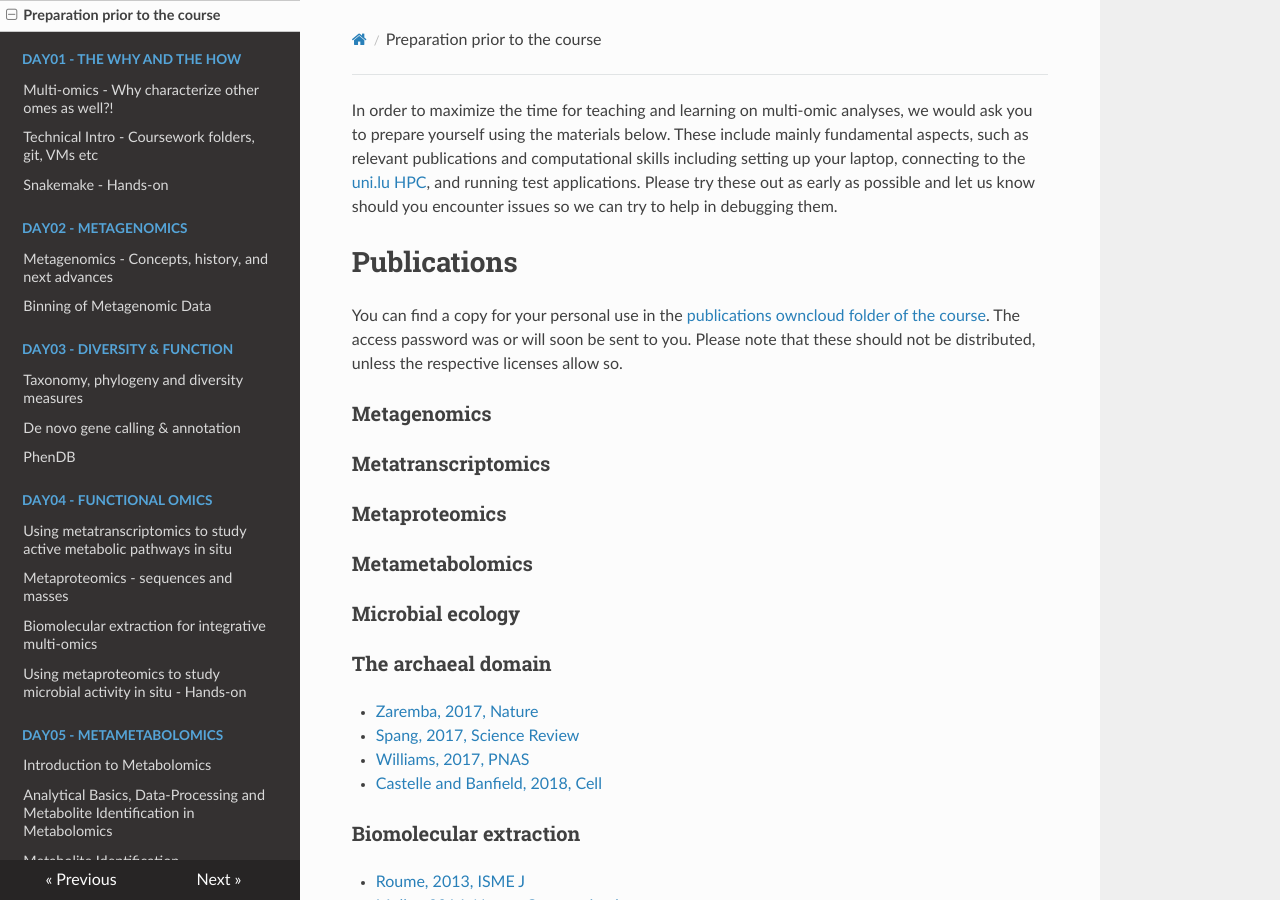
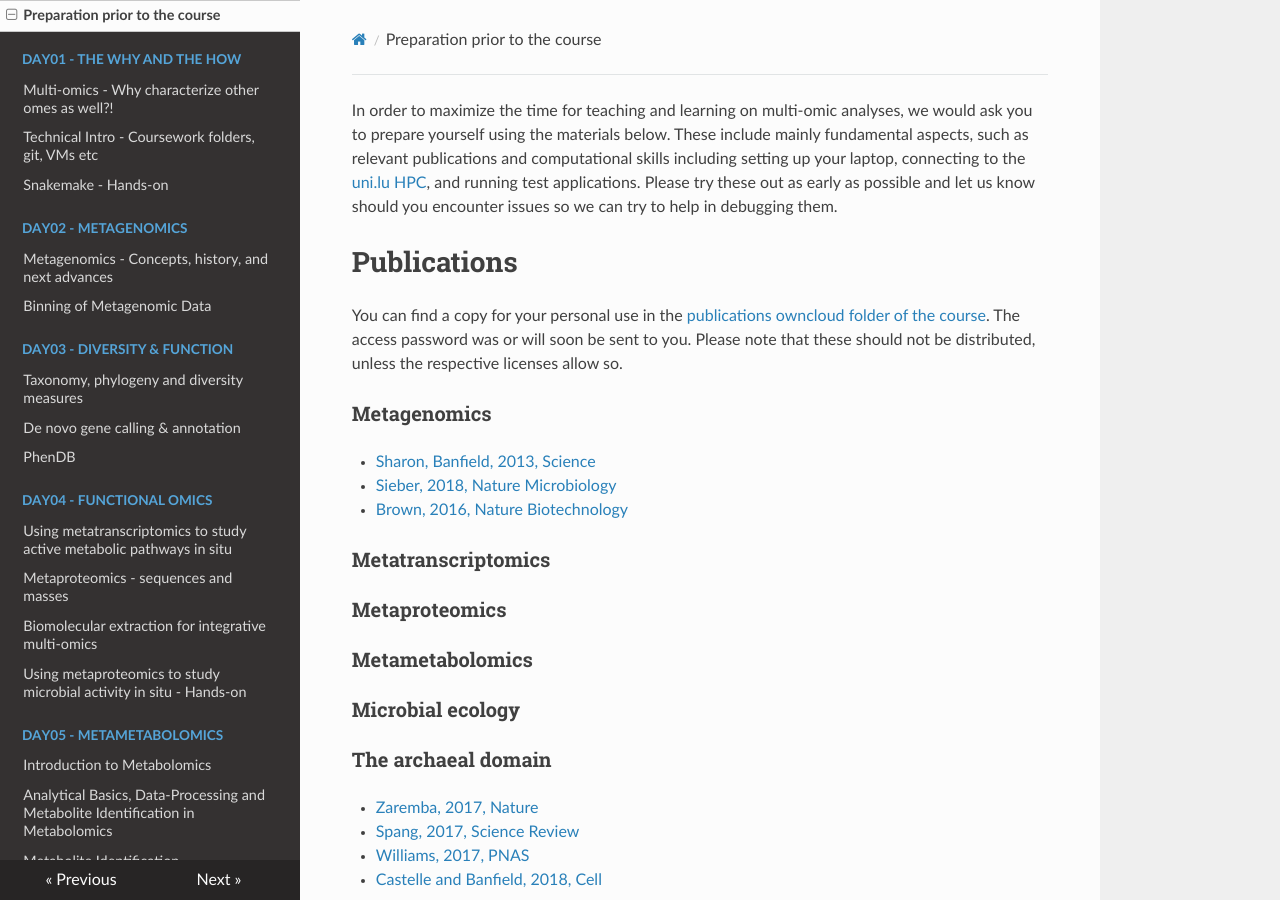
Before and after one commit to claczny/rtd-mkdocs-test, an MkDocs documentation site: the page built from docs/preparation.md, in a window 1280 px wide and 900 px high. Built offline with MkDocs 1.6.1, drawn with Linux system fonts in a browser that asks for light colours; nearby versions of some CDN libraries.

Commit message:
Add metagenomics preparatory papers.

```diff
--- a/docs/preparation.md
+++ b/docs/preparation.md
@@ -8,6 +8,9 @@ The access password was or will soon be sent to you.
 Please note that these should not be distributed, unless the respective licenses allow so.
 
 ### Metagenomics
+- [Sharon, Banfield, 2013, Science](https://www.ncbi.nlm.nih.gov/pubmed/24288324)
+- [Sieber, 2018, Nature Microbiology](https://www.ncbi.nlm.nih.gov/pubmed/29807988)
+- [Brown, 2016, Nature Biotechnology](https://www.ncbi.nlm.nih.gov/pubmed/27819664)
 
 ### Metatranscriptomics
 
```
